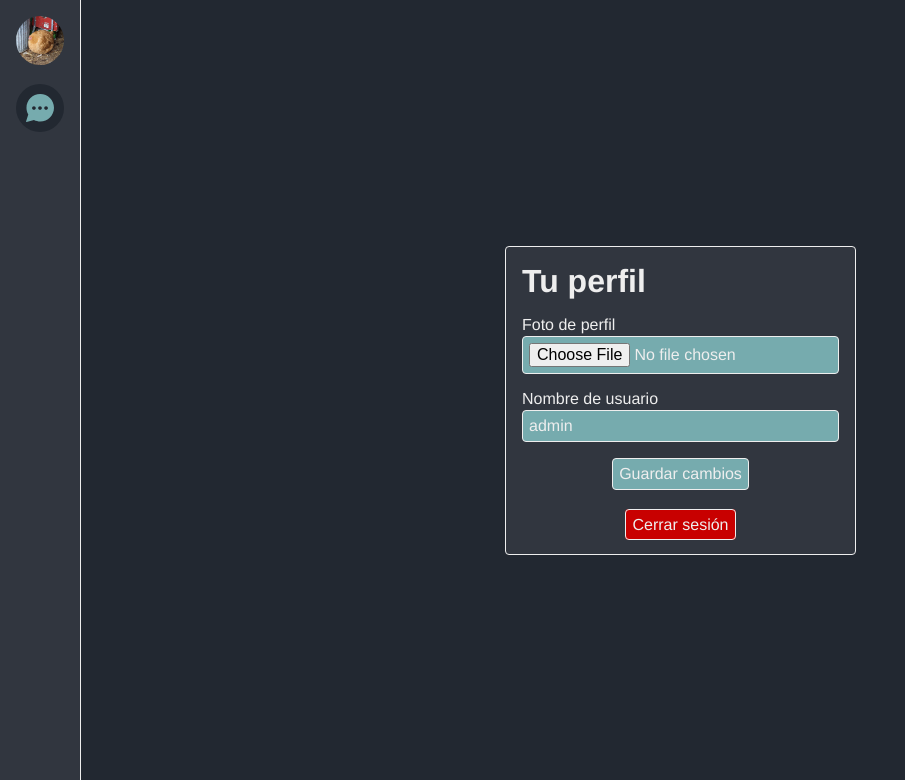
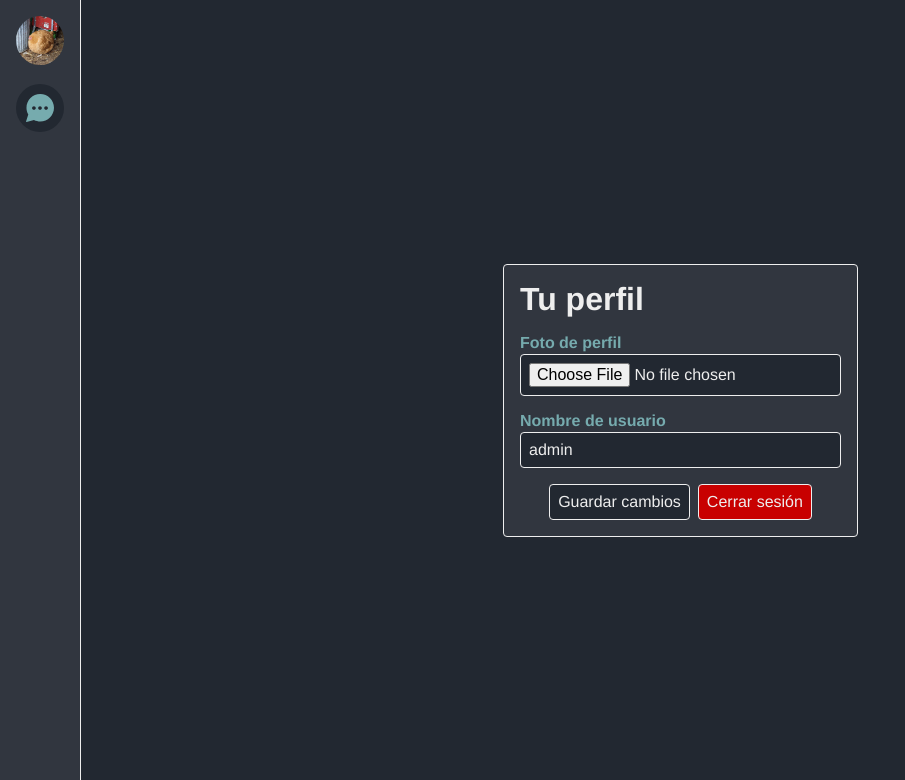
Before and after one commit to shuan0/DChat, a Django app: page /chat/profile/ in a window 1280 px wide. Shown: the top 780 px of the page, without its empty margins (0-905 px from the left). Run offline with Django 5.2, Linux system fonts and the light colour scheme; a user stored in the database is signed in.

Commit message:
fix: css for profile

```diff
--- a/project/chat/static/chat/css/profile.css
+++ b/project/chat/static/chat/css/profile.css
@@ -36,29 +36,37 @@
     text-align: start;
 }
 
+.account-form-input-label {
+    color: var(--tr-color);
+    font-weight: bold;
+}
+
 .account-form-input {
-    padding: 6px;
+    padding: 8px;
     font-size: 1em;
     border: 1px solid var(--qt-color);
     border-radius: 4px;
-    background-color: var(--tr-color);
+    background-color: var(--pr-color);
 }
 
-.account-form-submit-button {
+.account-form-action-buttons {
+    display: flex;
+    gap: 8px;
+}
+
+.submit-button {
     cursor: pointer;
 }
 
-.account-form-footer {
-    text-align: center;
-}
-
 .signout-button-container {
-    margin-top: 10px;
-    margin-bottom: 4px;
+    display: flex;
+    justify-content: center;
 }
 
 .signout-button {
-    padding: 6px;
+    display: block;
+    width: fit-content;
+    padding: 8px;
     border-radius: 4px;
     font-size: 1em;
     background-color: #c80000;
--- a/project/chat/templates/chat/profile.html
+++ b/project/chat/templates/chat/profile.html
@@ -25,14 +25,14 @@
                 <input class="account-form-input" id="username" name="username" type="text" value="{{ user.username }}" />
             </div>
         </div>
-        <div class="account-form-submit-button-container">
-            <button class="account-form-submit-button account-form-input" type="submit">Guardar cambios</button>
+        <div class="account-form-action-buttons">
+            <div class="submit-button-container">
+                <button class="submit-button account-form-input" type="submit">Guardar cambios</button>
+            </div>
+            <div class="signout-button-container">
+                <a class="signout-button" href="{% url 'signout' %}">Cerrar sesión</a>
+            </div>
         </div>
     </form>
-    <footer class="account-form-footer">
-        <div class="signout-button-container">
-            <a class="signout-button" href="{% url 'signout' %}">Cerrar sesión</a>
-        </div>
-    </footer>
 </div>
 {% endblock %}
```
